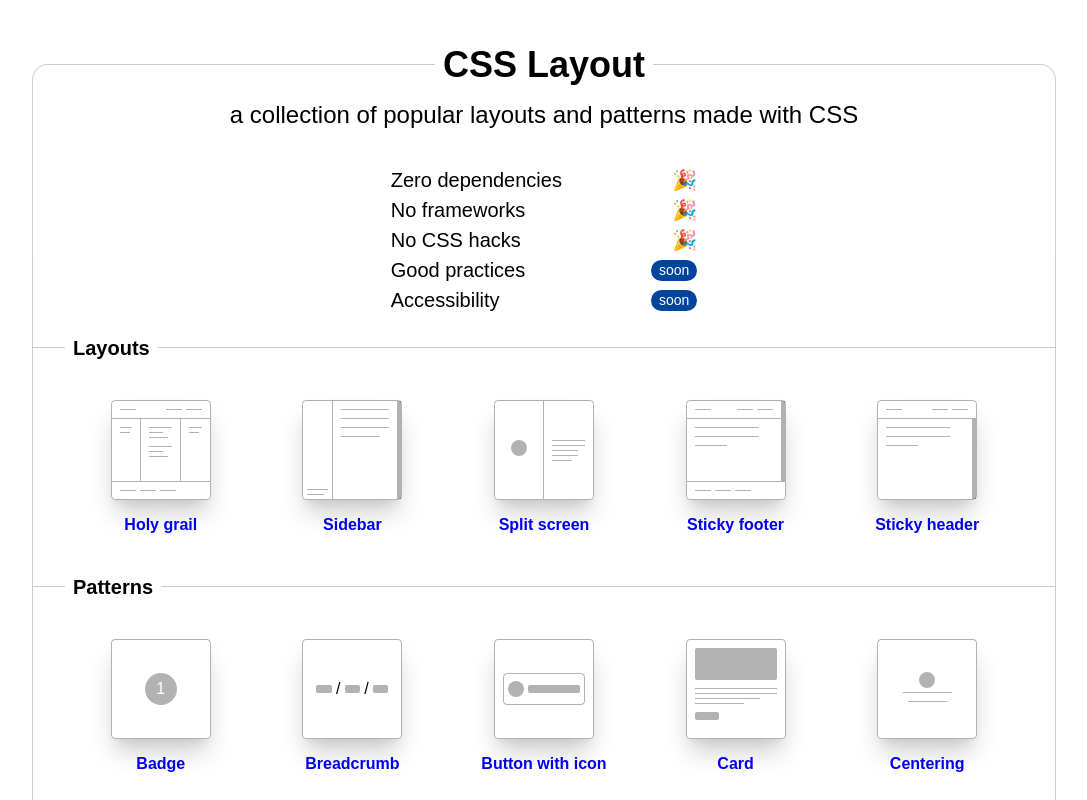
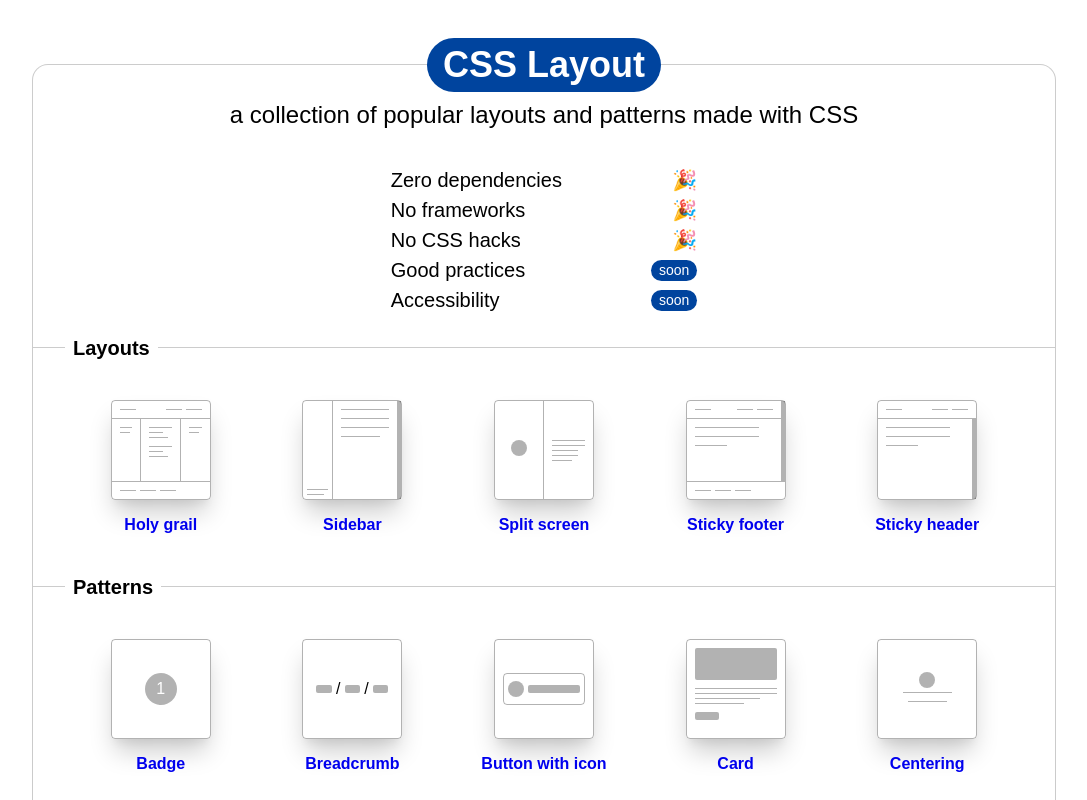
Before and after one commit to phuocng/csslayout, a React (Vite) app: page / in a window 1280 px wide. Shown: the top 800 px of the page, without its empty margins (96-1183 px from the left). Built offline with nearby package versions, Linux system fonts and the light colour scheme; a small style sheet from the web is missing.

Commit message:
Tweak main heading

```diff
--- a/client/Home.jsx
+++ b/client/Home.jsx
@@ -36,7 +36,7 @@ const Home = () => {
         <Layout>
             <div className="mt5 bl br bt b--black-20 br4 br--top">
                 <div className="relative">
-                    <h1 className="absolute bg-white f2 fw6 left-2 lh-copy ma0 ph2 top-0" style={{ left: '50%', transform: 'translate(-50%, -50%)' }}>CSS Layout</h1>
+                    <h1 className="absolute bg-white f2 fw6 left-2 lh-copy ma0 ph2 top-0 br-pill ph3 white bg-dark-blue" style={{ left: '50%', transform: 'translate(-50%, -50%)' }}>CSS Layout</h1>
 
                     <h2 className="fw3 f3 tc lh-copy ma0 pa4">a collection of popular layouts and patterns made with CSS</h2>
 
```
